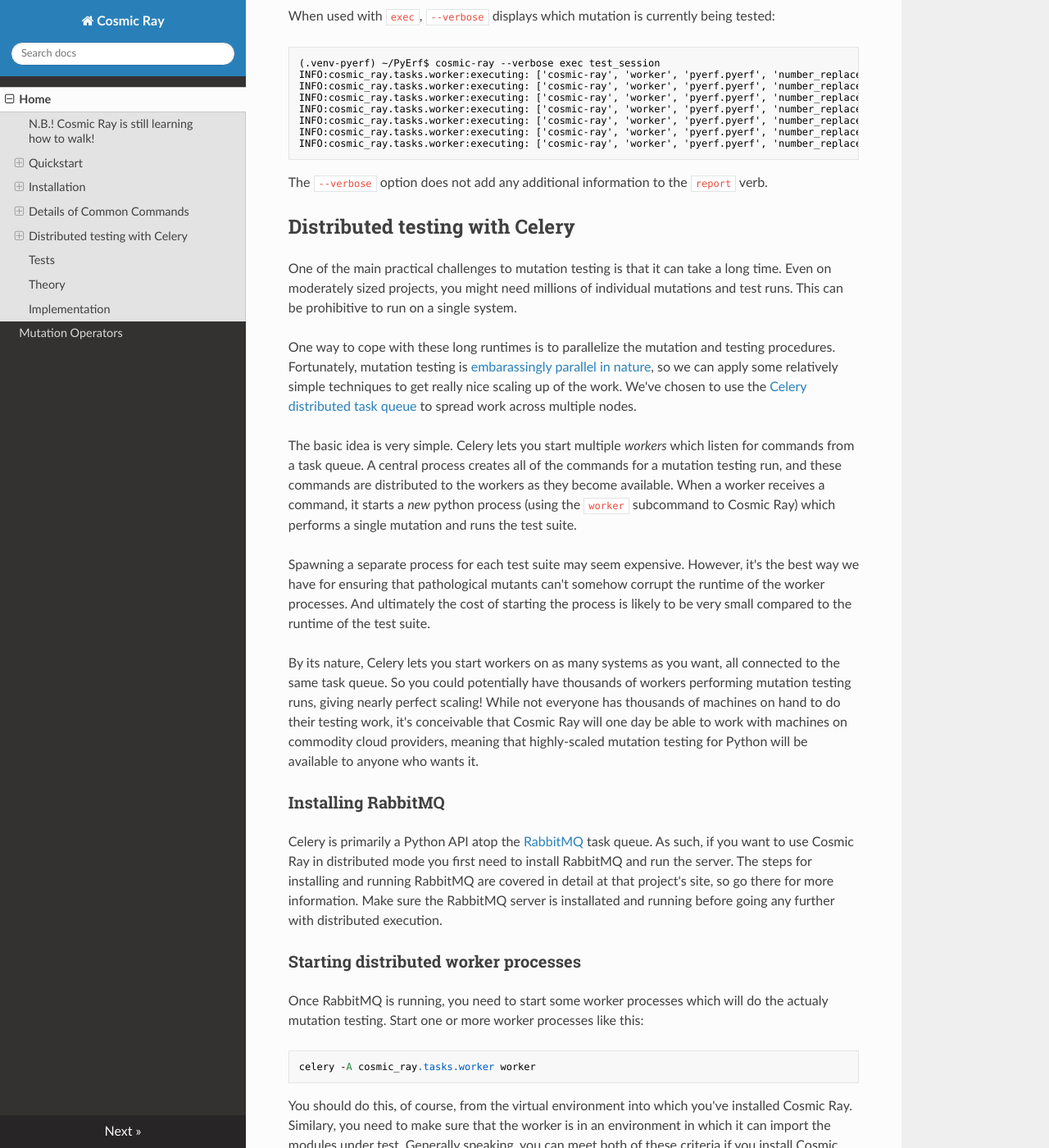
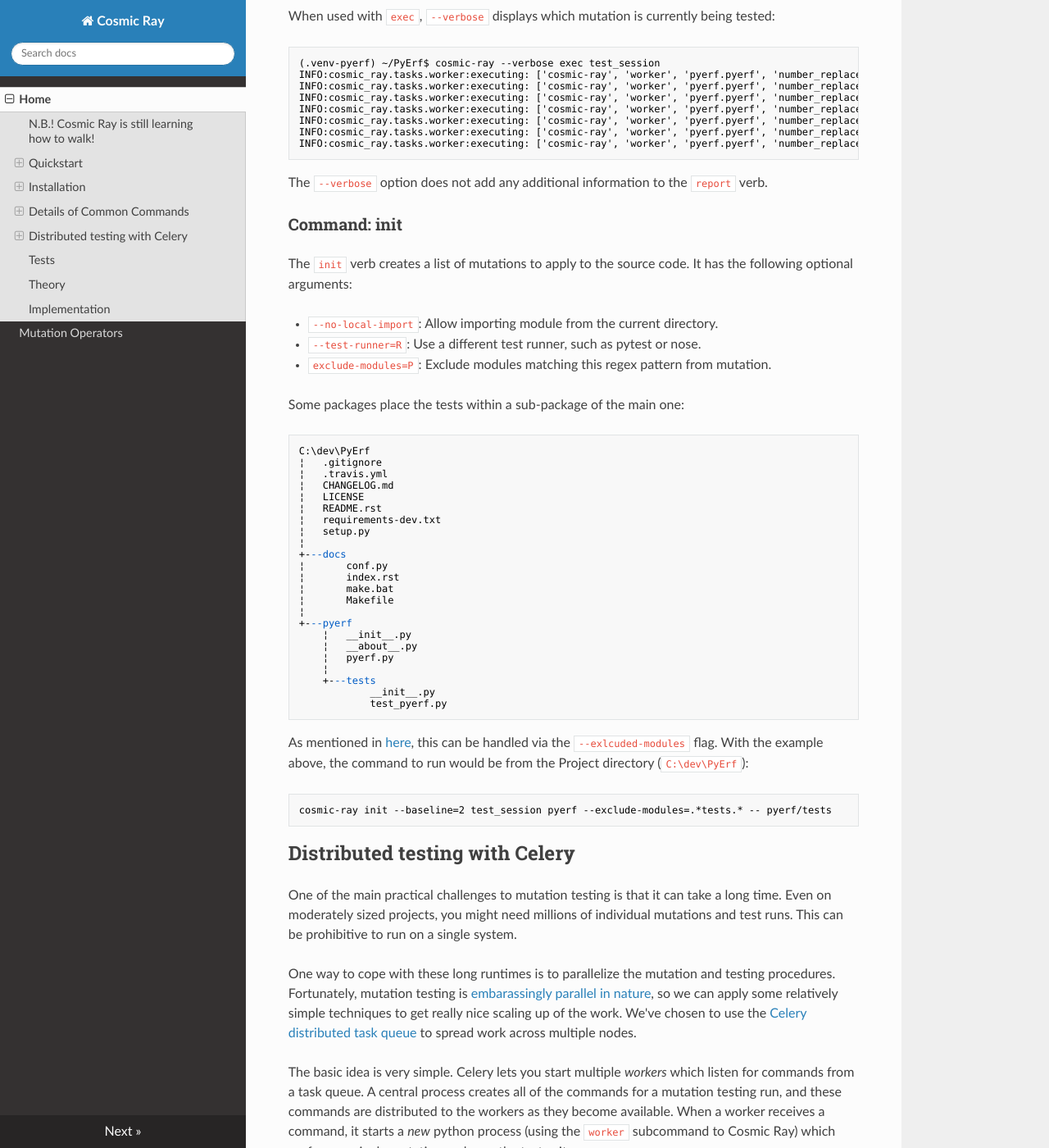
Before and after one commit to sixty-north/cosmic-ray, an MkDocs documentation site: the page built from docs/index.md, in a window 1280 px wide and 1400 px high, scrolled down 6610 px. Shown: the whole window at 82% size. Built offline with MkDocs 1.6.1, drawn with Linux system fonts in a browser that asks for light colours; nearby versions of some CDN libraries; old or Windows-style settings are respelled for this version of MkDocs.

Commit message:
Added the command: init section.

````diff
--- a/docs/index.md
+++ b/docs/index.md
@@ -354,6 +354,52 @@
 The `--verbose` option does not add any additional information to the `report`
 verb.
 
+### Command: init
+
+The `init` verb creates a list of mutations to apply to the source code. It
+has the following optional arguments:
+
++ `--no-local-import`: Allow importing module from the current directory.
++ `--test-runner=R`: Use a different test runner, such as pytest or nose.
++ `exclude-modules=P`: Exclude modules matching this regex pattern from
+  mutation.
+
+Some packages place the tests within a sub-package of the main one:
+
+```
+C:\dev\PyErf
+¦   .gitignore
+¦   .travis.yml
+¦   CHANGELOG.md
+¦   LICENSE
+¦   README.rst
+¦   requirements-dev.txt
+¦   setup.py
+¦
++---docs
+¦       conf.py
+¦       index.rst
+¦       make.bat
+¦       Makefile
+¦
++---pyerf
+    ¦   __init__.py
+    ¦   __about__.py
+    ¦   pyerf.py
+    ¦
+    +---tests
+            __init__.py
+            test_pyerf.py
+```
+
+As mentioned in [here](#An-important-note-on-separating-tests-and-production-code),
+this can be handled via the `--exlcuded-modules` flag. With the example above,
+the command to run would be from the Project directory (`C:\dev\PyErf`):
+
+```
+cosmic-ray init --baseline=2 test_session pyerf --exclude-modules=.*tests.* -- pyerf/tests
+```
+
 ## Distributed testing with Celery
 
 One of the main practical challenges to mutation testing is that it can take a
````
